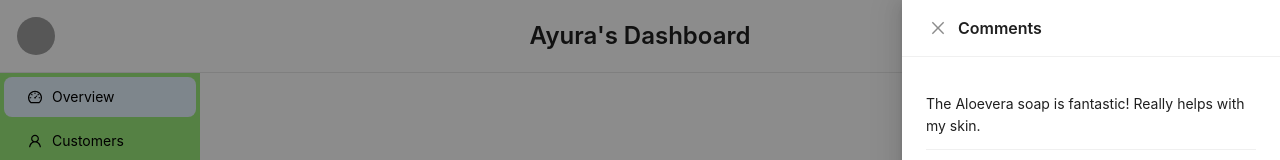
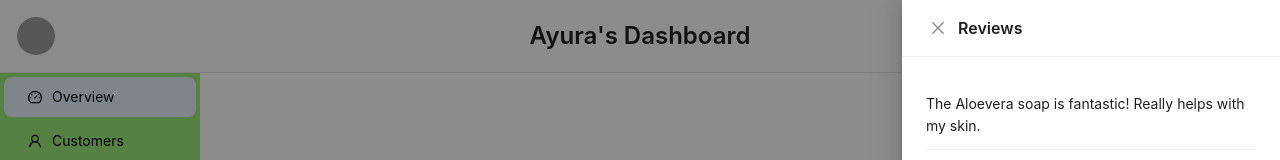
Before and after one commit to jananisree96/Ayura-Website, a React (Vite) app in the folder final-project/: page /dashboard in a window 1280 px wide. Both pictures are taken after a click on the element 1219 px from the left and 35 px from the top of the page. Shown: the top 160 px of the page. Built offline with nearby package versions, Linux system fonts and the light colour scheme; grey boxes are pictures that could not be loaded.

Commit message:
drawer-heading-changed

```diff
--- a/final-project/src/components/DashBoard/AppHeader.jsx
+++ b/final-project/src/components/DashBoard/AppHeader.jsx
@@ -61,7 +61,7 @@ function AppHeader() {
                 </Badge>
             </Space>
             <Drawer
-                title="Comments"
+                title="Reviews"
                 open={commentsOpen}
                 onClose={() => setCommentsOpen(false)}
                 maskClosable
@@ -74,7 +74,7 @@ function AppHeader() {
                 />
             </Drawer>
             <Drawer
-                title="Notifications"
+                title="Orders"
                 open={notificationsOpen}
                 onClose={() => setNotificationsOpen(false)}
                 maskClosable
```
